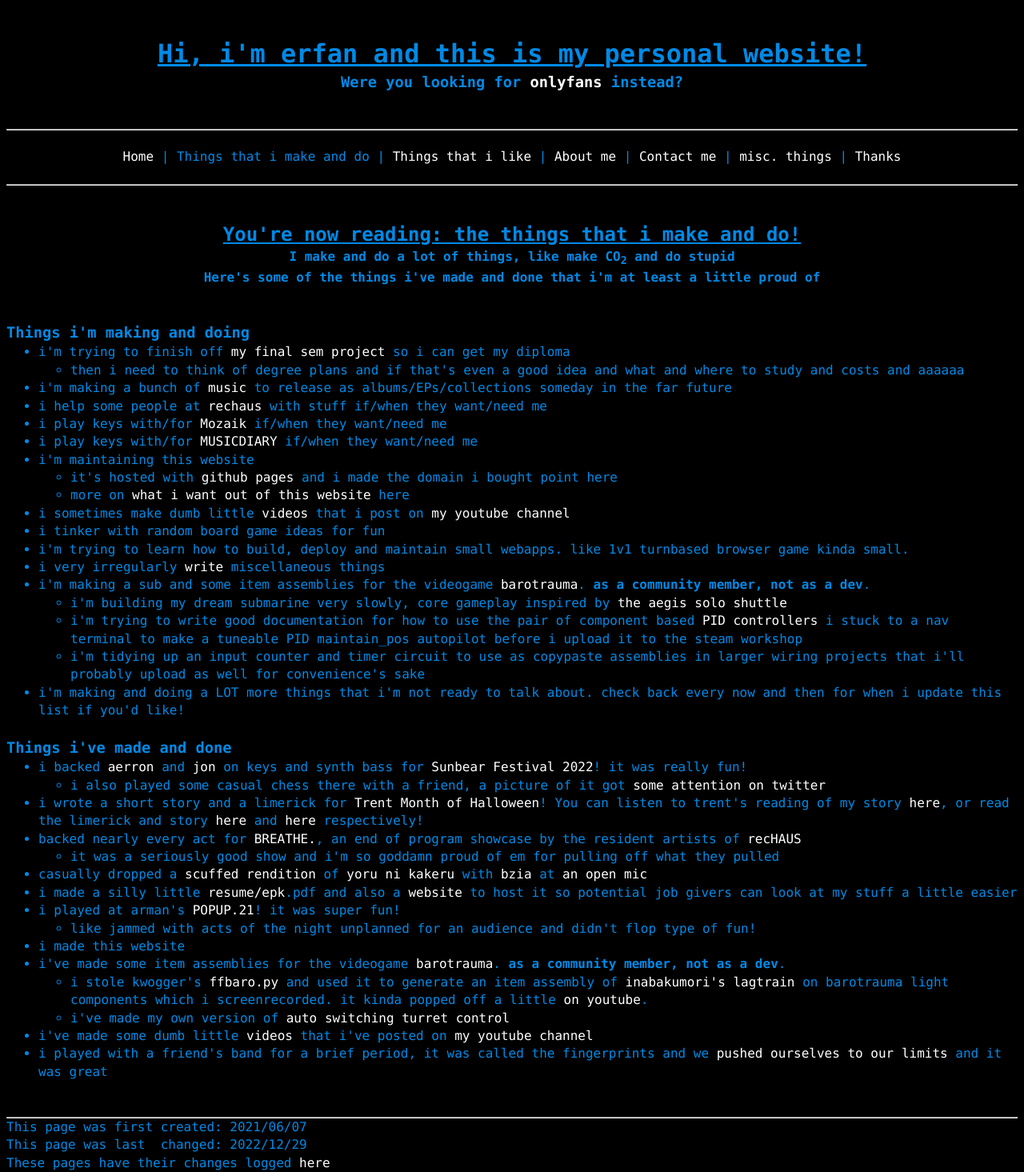
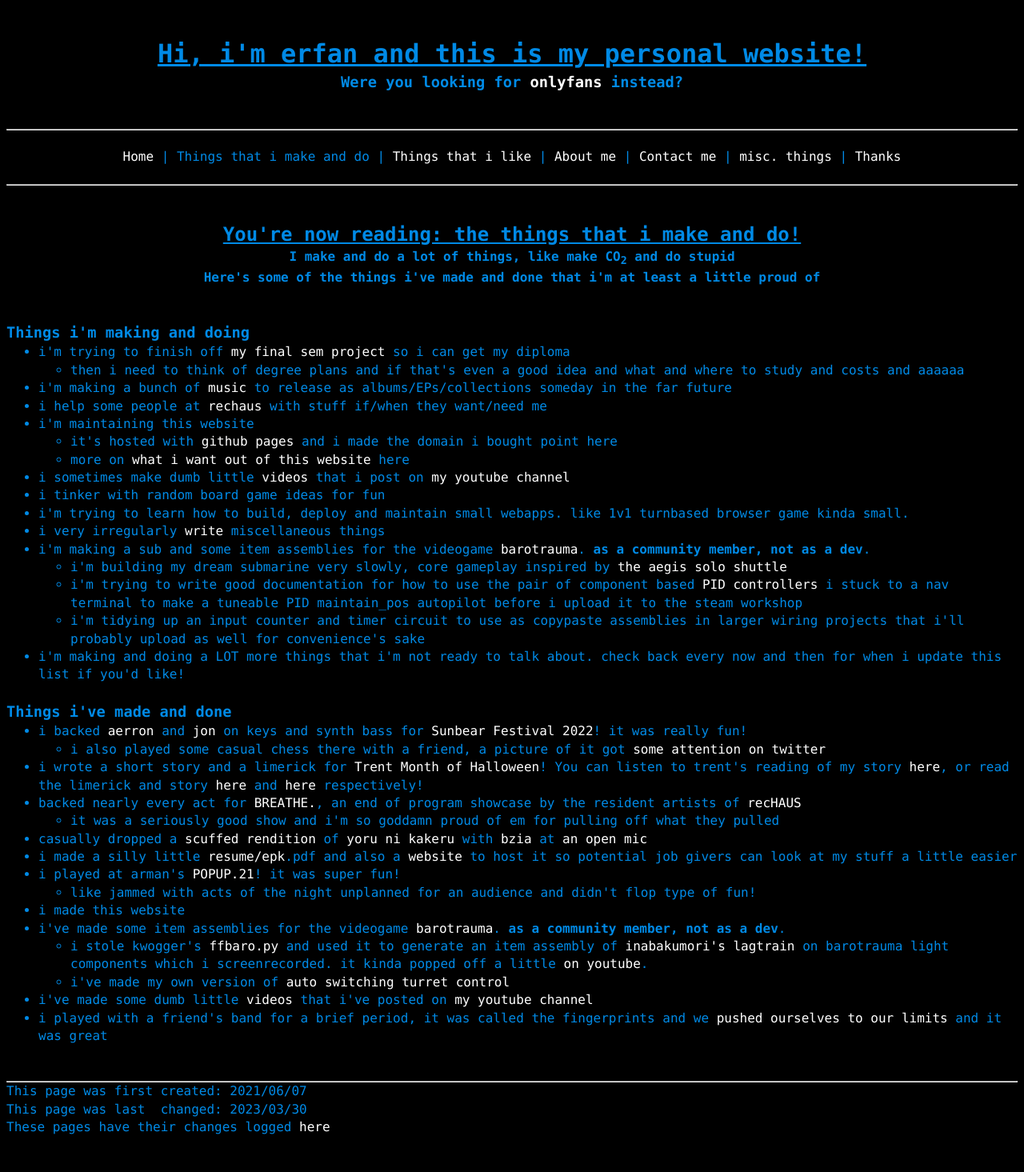
Before and after one commit to a-erfan-aa/a-erfan-aa.github.io, a Jekyll site: the page built from things-i-make.html, in a window 1280 px wide. Shown: the whole page at 80% size. Built offline with Jekyll 4.4.1, drawn with Linux system fonts in a browser that asks for light colours; after the commit the page ends 1420 px from its top, so only the background shows below that.

Commit message:
Remove mozaik and musicdiary from things-i-make.html
Also update lastChanged

```diff
--- a/things-i-make.html
+++ b/things-i-make.html
@@ -3,7 +3,7 @@ layout: default
 title: Things that i make
 description: I make and do things, here's some of it
 firstCreated: 2021/06/07
-lastChanged: 2022/12/29
+lastChanged: 2023/03/30
 ---
 <!-- title and subtitle-->
 <div>
@@ -27,8 +27,6 @@ lastChanged: 2022/12/29
 		</li>
 		<li>i'm making a bunch of <a href="/things-i-make/music">music</a> to release as albums/EPs/collections someday in the far future</li>
 		<li>i help some people at <a href="https://www.youtube.com/channel/UCzsyqQcY76GpKdgNEb1xYZg">rechaus</a> with stuff if/when they want/need me</li>
-		<li>i play keys with/for <a href="https://www.instagram.com/soundofmozaik/">Mozaik</a> if/when they want/need me</li>
-		<li>i play keys with/for <a href="https://www.facebook.com/MusicdiaryBand">MUSICDIARY</a> if/when they want/need me</li>
 		<li>i'm maintaining this website
 			<ul>
 				<li>it's hosted with <a href="https://pages.github.com/">github pages</a> and i made the domain i bought point here</li>
```
